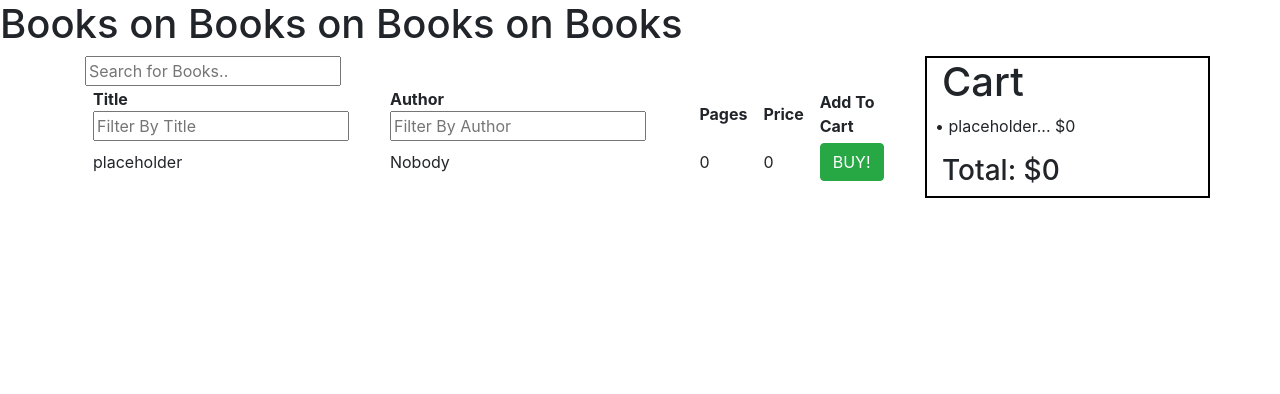
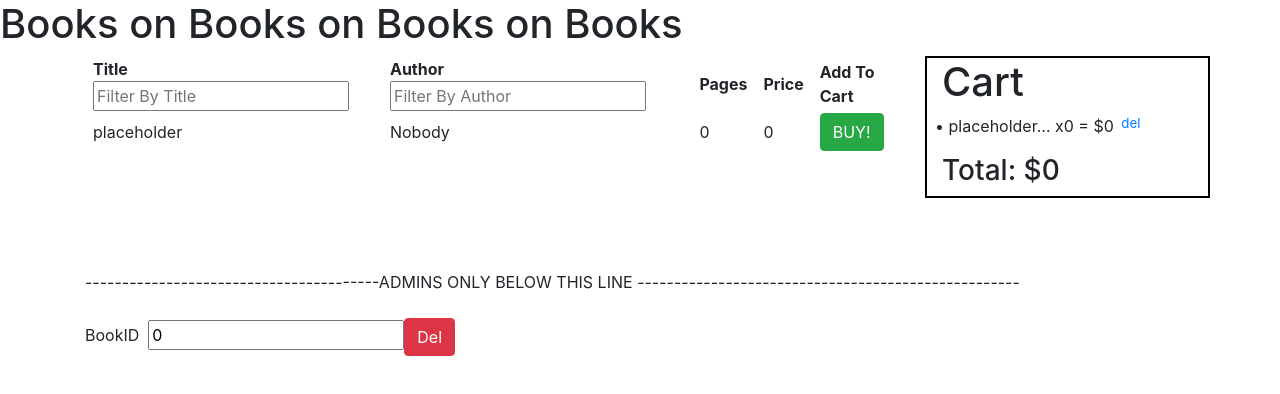
Before and after one commit to Beamer92/React-Bookstore, a React (Create React App) app: page / in a window 1280 px wide. Shown: the top 394 px of the page. Built offline with nearby package versions, Linux system fonts and the light colour scheme; no server answers.

Commit message:
finished Cart, added Qty function to cart, added Delete Funciton to cart, Started Admin CRUD Ops

```diff
--- a/src/App.css
+++ b/src/App.css
@@ -44,3 +44,7 @@ th, td {
   padding-left: .5em;
   padding-bottom: 1em;
 }
+
+a {
+  font-size: 10pt;
+}
--- a/src/BookList.js
+++ b/src/BookList.js
@@ -14,8 +14,9 @@ class BookList extends Component {
         {id: 0, inCart: false, pages:0, title: 'placeholder', author: 'Nobody', price: 0}
       ],
       cart: [
-        {id: 0, price: 0, title: 'placeholder'}
-      ]
+        {id: 0, price: 0, title: 'placeholder', qty: 0}
+      ],
+      toDelete: 0
     }
   }
 
@@ -23,14 +24,26 @@ class BookList extends Component {
     this.getBooks()
   }
 
+  getCart = (list, cqs) => {
+    const ourCart = list.filter(x => x.inCart === true).map(x=> {
+      if(cqs !== []){
+        const thisQty = cqs.find(q => q.id === x.id)
+        return {id: x.id, price: x.price, title: x.title, qty: thisQty ? thisQty.qty : 1}
+      }
+      return {id: x.id, price: x.price, title: x.title, qty: 1}
+    })
+    return ourCart
+  }
+
   //filter state title and author here via: https://stackoverflow.com/questions/44412242/how-can-i-apply-multiple-filters-in-react
-  getBooks = async() => {
+  getBooks = async(cqs = []) => {
     try{
       const result = await axios.get('http://localhost:8082/api/books')
-
+      const cartList = this.getCart(result.data, cqs)
       this.setState ({
         bookList: result.data,
-        cart: result.data.filter(x => x.inCart === true)
+        cart: cartList,
+        toDelete: 0
       })
     } catch(err) {
       console.log(err)
@@ -39,27 +52,72 @@ class BookList extends Component {
 
   addToCart = async(id) => {
     try{
-      await axios.patch(`http://localhost:8082/api/books/cart/add/${id}`)
-      this.getBooks()
+      if(this.state.cart.find(x=> x.id === id)){
+        const loadCart = this.state.cart.map(x=> {
+            if(x.id === id){
+              x.qty++
+            }
+          return x
+        })
+
+        this.setState({
+          cart: loadCart,
+          toDelete: 0
+        })
+      }
+      else{
+        await axios.patch(`http://localhost:8082/api/books/cart/add/${id}`)
+        this.getBooks(this.state.cart)
+      }
+    } catch(err) {
+      console.log(err)
+    }
+  }
+
+  removeFromCart = async(id) => {
+    try {
+      await axios.patch(`http://localhost:8082/api/books/cart/remove/${id}`)
+      const curCart = this.state.cart.filter(x => x.id !== id)
+      this.getBooks(curCart)
     } catch(err) {
       console.log(err)
     }
   }
 
   handleFilter = (event) => {
-    console.log('yep')
     this.setState({
-      [event.target.name]: event.target.value
+      [event.target.name]: event.target.value.toLowerCase()
     })
   }
 
+  get bookList() {
+    return this.state.bookList.filter(x=> (x.title.toLowerCase()).includes(this.state.filterTitle))
+      .filter(y=> (y.author.toLowerCase()).includes(this.state.filterAuthor))
+  }
+
+  handleToDelete = (event)=> {
+    this.setState({
+      toDelete: event.target.value
+    })
+  }
+
+  removeFromLibrary = async(event) => {
+    event.preventDefault()
+    try {
+      await axios.delete(`http://localhost:8082/api/books/${this.state.toDelete}`)
+      const curCart = this.state.cart.filter(x => x.id !== this.state.toDelete)
+      this.getBooks(curCart)
+    } catch(err) {
+      console.log(err)
+    }
+  }
 
   render() {
     return (
       <div className='container'>
         <div className='row'>
         <div className='col-md-9 col-sm-9'>
-        <input type="text" id="searchBar" placeholder="Search for Books.."></input>
+        {/* <input type="text" id="searchBar" placeholder="Search for Books.."></input> */}
         <table>
           <thead>
             <tr className='header'>
@@ -71,7 +129,7 @@ class BookList extends Component {
             </tr>
           </thead>
          <tbody>
-            {this.state.bookList.map(book => {
+            {this.bookList.map(book => {
             return <Book key={book.id} {...book} addToCart={() => this.addToCart(book.id)}/>
           })}
           </tbody>
@@ -80,10 +138,19 @@ class BookList extends Component {
         <div id='cart' className='col-md-3 col-sm-3'>
           <h1>Cart</h1>
           {this.state.cart.map(cartBook => {
-            return <Cart key={cartBook.id} price={cartBook.price} title={cartBook.title}/>
+            return <Cart key={cartBook.id} price={cartBook.price} title={cartBook.title} qty={cartBook.qty} removeFromCart={() => this.removeFromCart(cartBook.id)}/>
           })}
-          <h3>Total: &#36;{this.state.cart.reduce((a,b) => a+b.price, 0)}</h3>
+          <h3>Total: &#36;{this.state.cart.reduce((a,b) => a+(b.price * b.qty), 0)}</h3>
         </div>
+        </div>
+          <br/><br/><br/>
+
+        <div name='Admins'>
+        ----------------------------------------ADMINS ONLY BELOW THIS LINE ----------------------------------------------------
+        <br/><br/>
+          <label htmlFor='delete'>BookID &nbsp;</label>
+          <input type='number' name='delete' value={this.state.toDelete} onChange={this.handleToDelete}></input>
+          <button className='btn btn-danger' onClick={this.removeFromLibrary}>Del</button>
         </div>
       </div>
     )
--- a/src/Cart.js
+++ b/src/Cart.js
@@ -1,9 +1,11 @@
 import React from 'react'
 
 export default function Cart(props){
+
   return(
     <div className='cartRow row'>
-      <div>&bull; {props.title.substr(0,15)}... &#36;{props.price}</div>
+      <div>&bull; {props.title.substr(0,15)}... x{props.qty} = &#36;{props.qty * props.price}</div>
+      <a onClick={props.removeFromCart} href="#">&nbsp; del</a>
     </div>
   )
 }
```
Also changed, not shown: src/Book.js (line endings or trailing spaces).
